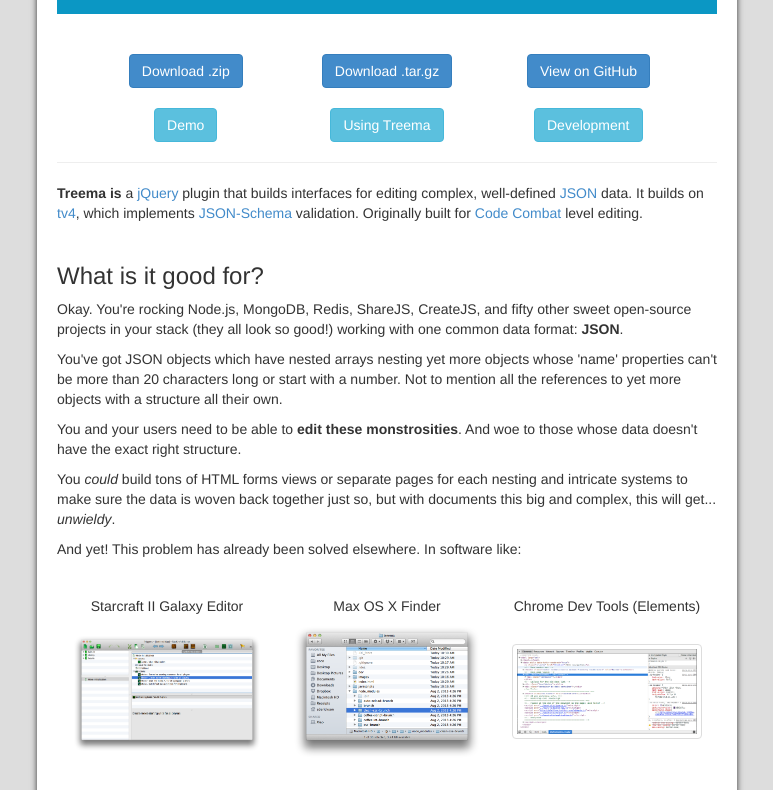
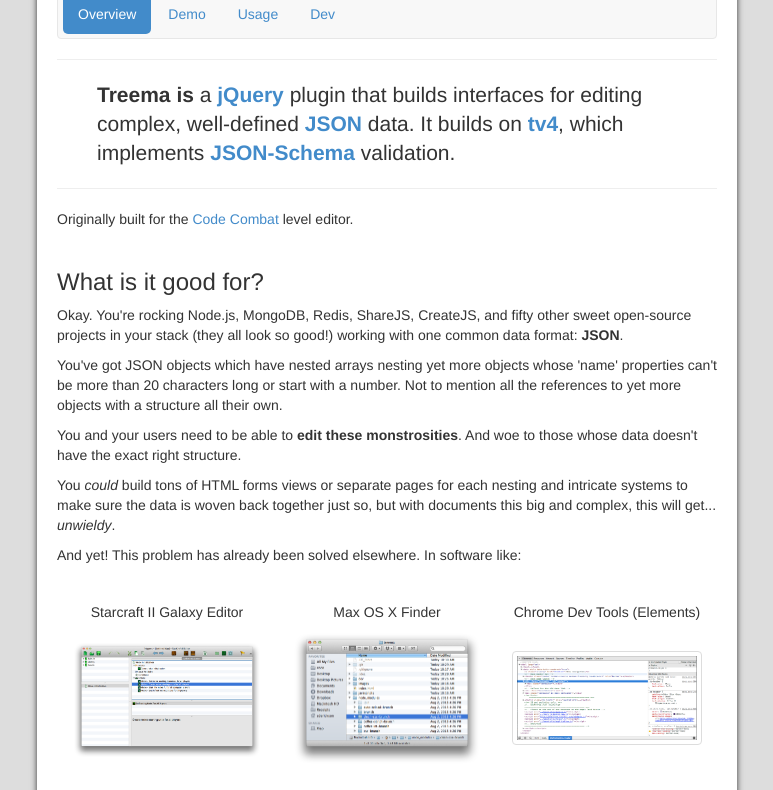
Before and after one commit to codecombat/treema, a website: page dev/index.html in a window 1280 px wide. Shown: the part 126-916 px from the top of the page, without its empty margins (253-1026 px from the left). Drawn offline with Linux system fonts and the light colour scheme.

Commit message:
Working on github pages.

```diff
--- a/dev/css/base.css
+++ b/dev/css/base.css
@@ -11,12 +11,17 @@
 }
 
 h1 {
-  padding: 30px 10px;
+  border-radius: 3px;
+  padding: 15px 10px;
   background: #0b97c4;
+
   color: white;
   text-shadow: 1px 1px 1px black;
-  margin-bottom: 40px;
+  margin-bottom: 0px;
 }
+
+.nav { padding: 0 5px; margin-top: 5px; }
+#github-link { float: right; }
 
 h3 {
   margin-top: 40px;
--- a/dev/css/index.css
+++ b/dev/css/index.css
@@ -1,9 +1,9 @@
-#downloads, #links { text-align: center; }
-#downloads a, #links a { margin: 0 10px; }
+#downloads a { margin-right: 10px; }
 #downloads { margin-bottom: 20px; }
+.lead a { font-weight: bold; }
 
 #tree-interfaces { margin: 30px 0; }
-#tree-interfaces img { width: 100%; }
+#tree-interfaces img { width: 100%; cursor: pointer; }
 #tree-interfaces h5 { text-align: center; }
 
 #galaxy { position: relative; top: 10px; }
--- a/dev/index.html
+++ b/dev/index.html
@@ -20,38 +20,15 @@
 <div id="content">
   <h1>Treema</h1>
 
-  <div id="downloads" class="row">
-    <div class="col-md-1"></div>
-    <div class="col-md-3">
-      <a href="https://github.com/sderickson/treema/zipball/master" class='btn btn-primary'>Download .zip</a>
-    </div>
-    <div class="col-md-4">
-      <a href="https://github.com/sderickson/treema/tarball/master" class='btn btn-primary'>Download .tar.gz</a>
-    </div>
-    <div class="col-md-3">
-      <a href="https://github.com/sderickson/treema" class='btn btn-primary'><span>View on GitHub</span></a>
-    </div>
-    <div class="col-md-1"></div>
-  </div>
+  <ul class="nav nav-pills navbar navbar-default">
+    <li class="active"><a href="index.html">Overview</a></li>
+    <li><a href="demo.html">Demo</a></li>
+    <li><a href="using.html">Usage</a></li>
+    <li><a href="develop.html">Dev</a></li>
+  </ul>
 
-  <div id="links" class="row">
-    <div class="col-md-1"></div>
-    <div class="col-md-3">
-      <a href="demo.html" class='btn btn-info'>Demo</a>
-    </div>
-    <div class="col-md-4">
-      <a href="using.html" class='btn btn-info'>Using Treema</a>
-    </div>
-    <div class="col-md-3">
-      <a href="develop.html" class='btn btn-info'><span>Development</span></a>
-    </div>
-    <div class="col-md-1"></div>
-  </div>
-  <hr>
-
-  <section id="main_content">
-
-    <p>
+  <hr />
+  <p class="lead">
     <strong>Treema is</strong> a
     <a href="http://jquery.com/">jQuery</a>
     plugin that builds interfaces for editing complex, well-defined
@@ -62,7 +39,10 @@
     which implements
     <a href="http://json-schema.org/">JSON-Schema</a>
     validation.
-      Originally built for <a href="http://codecombat.com/">Code Combat</a> level editing.
+  </p>
+  <hr />
+  <p>
+    Originally built for the <a href="http://codecombat.com/">Code Combat</a> level editor.
   </p>
 
   <h3>What is it good for?</h3>
@@ -192,11 +172,8 @@
     <li><a href="mailto:team@codecombat.com">Email</a> the <a href="http://codecombat.com/about">CodeCombat Team</a>.</li>
   </ul>
 
-  </section>
-
   <footer><div></div><div></div></footer>
 </div>
 
-    </div>
   </body>
 </html>
```
Also changed, not shown: dev/demo.html (+7 -4 lines), dev/develop.html (+11 -0 lines), dev/using.html (+7 -4 lines). Lines whose indentation alone changed are shown as unchanged.
